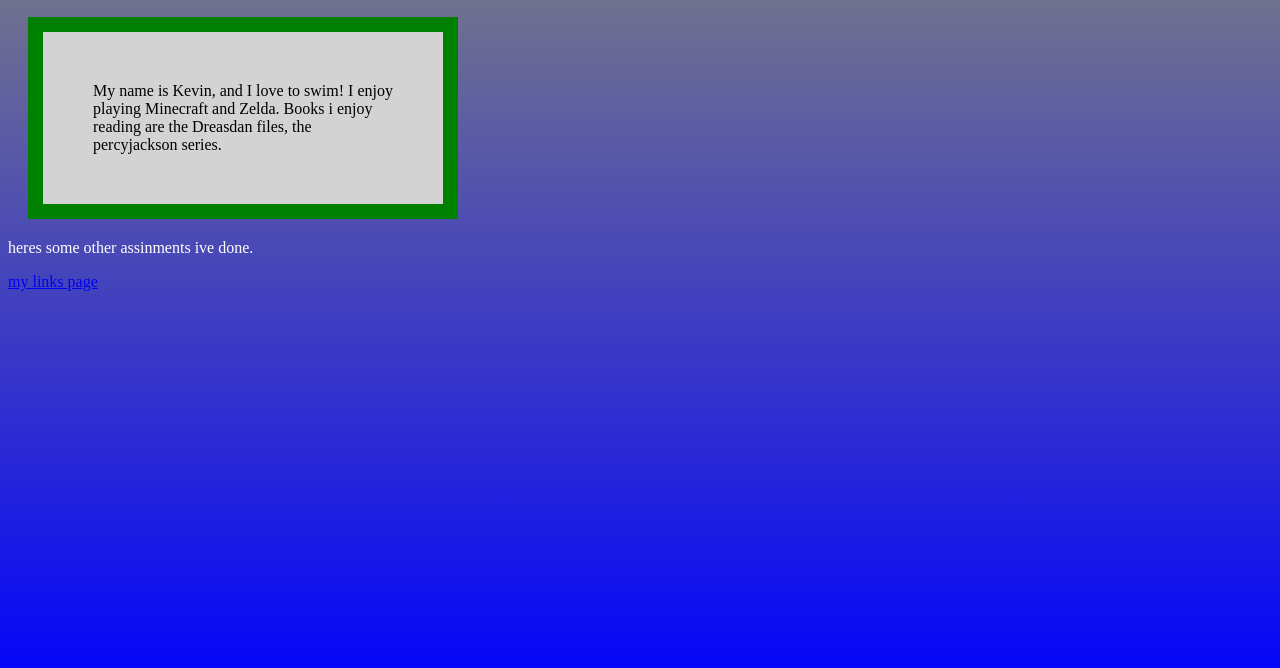
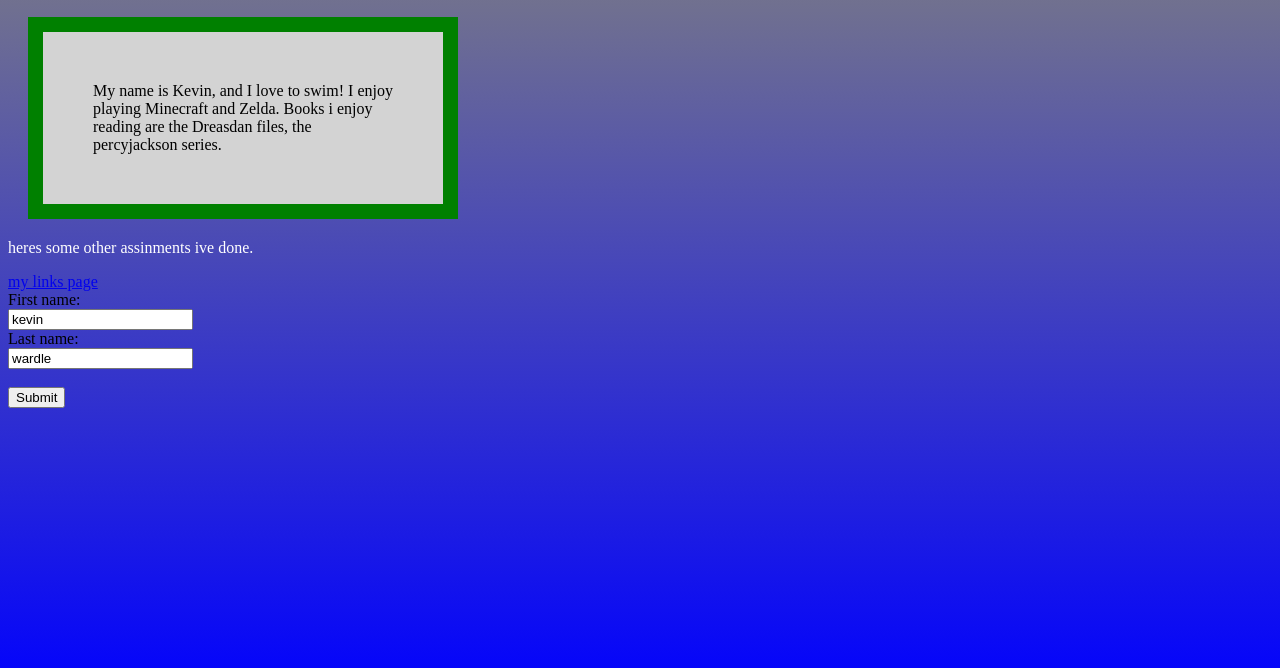
Before and after one commit to kazzocult/stuff, a plain HTML site: page html class/index.html in a window 1280 px wide. Shown: the part 96-764 px from the top of the page. Drawn offline with Linux system fonts and the light colour scheme.

Commit message:
Add files via upload

```diff
--- a/html class/index.html
+++ b/html class/index.html
@@ -1,6 +1,6 @@
 <html>
 <head>
-<title>Kevin's Index</title>
+<title>Kevin's website</title>
 <link rel="stylesheet" href="kevinStyle.css">
 </head>
 <body>
@@ -13,5 +13,12 @@
 
 <P> heres some other assinments ive done.</p>
 <a href="links.html">my links page</A>
+<form action="/action_page.php">
+  <label for="fname">First name:</label><br>
+  <input type="text" id="fname" name="fname" value="kevin"><br>
+  <label for="lname">Last name:</label><br>
+  <input type="text" id="lname" name="lname" value="wardle"><br><br>
+  <input type="submit" value="Submit">
+</form>
 </body>
 </html>
```
